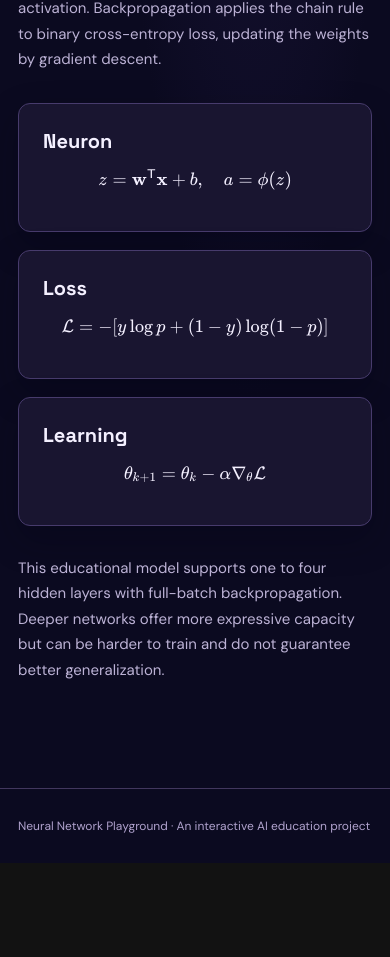
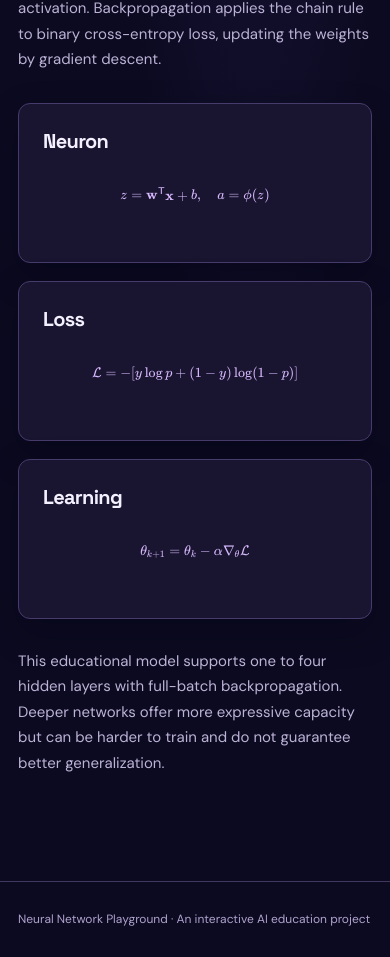
Before and after one commit to AyalewGM/neural-network-playground, a React (Vite) app: page / in a window 390 px wide. Shown: the part 1918-2875 px from the top of the page. Before the commit the page ends 2781 px from the top, so only its background shows below. Built offline with nearby package versions, Linux system fonts and the light colour scheme.

Commit message:
Polish readable typography and responsive typeset equations

```diff
--- a/src/style.css
+++ b/src/style.css
@@ -5,3 +5,17 @@
 
 /* Inside the Machine visual identity */
 :root{color-scheme:dark;--violet:#c4acff;--coral:#ffad9c}body{background:radial-gradient(ellipse at 65% -10%,#2d2258,#0b0a20 60%);color:#f4f0ff}header{background:#13102dcf;border-color:#4a3e72}.logo{background:#c4acff;color:#251441}.nav strong span,.intro em,.intro small,.theory small{color:#c4acff}.nav a{color:#cfb6ff}.intro h1{letter-spacing:-.065em}.intro p,.theory>p{color:#bcb2d5}.panel,.cards article{background:#191530;border-color:#473b6c;box-shadow:0 14px 35px #02001444}.panelhead{background:#1f193d;color:#e0d5fa;border-color:#44385e}.panelhead span{color:#ffa99b}.canvas canvas{border:2px solid #9d75ce;box-shadow:0 0 35px #a56bf630}.metrics{border-color:#493b67}.metrics strong{color:#c9afff}.fields select{background:#100d25;border-color:#58477b}.fields input[type=range]{accent-color:#c4acff}.buttons .primary{background:#c4acff;color:#221236;border-color:#c4acff}.hint,.layer-control{background:#120f28;color:#c6bcdb;border-color:#46385f}.layer-heading button,.layer-row button{color:#ffbdac;border-color:#815f7a}.architecture span{background:#30224b;color:#dbb9ff}.cards article p{color:#c6b3ee}footer{border-color:#42375e;color:#b0a2cd}
+
+/* Editorial reading typography and proper mathematical notation */
+body{font-family:'DM Sans',system-ui,sans-serif;line-height:1.7}
+h1,h2,h3,.brand{font-family:'Space Grotesk',system-ui,sans-serif;letter-spacing:-.035em}
+.math-explanation{margin:32px 0 80px;background:#211a3c;padding:26px 30px;border-radius:16px;border:1px solid #d9baff55}
+.math-explanation h2{font-size:clamp(23px,3vw,33px);margin:9px 0 12px}
+.math-explanation p{font-size:15px;max-width:720px;line-height:1.85}
+.math-kicker{font-size:11px;font-weight:700;letter-spacing:.13em;color:#d9baff}
+.math-formula{overflow-x:auto;max-width:100%;margin:14px 0;color:#d9baff;padding:12px 4px;line-height:1.5}
+.math-formula .katex-display{margin:.5em 0;overflow-x:auto;overflow-y:hidden}
+.math-formula .katex{font-size:1.13em}
+.cards .math-formula{font-size:14px;text-align:left}
+.cards .math-formula .katex-display{text-align:left}
+@media(max-width:600px){.math-explanation{padding:20px 14px}.math-formula .katex{font-size:1em}}
```
